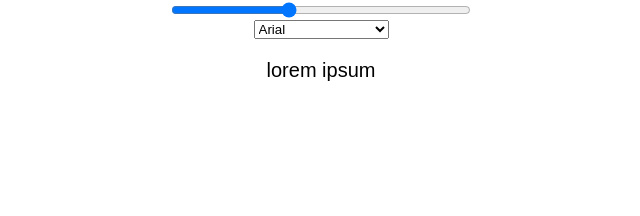
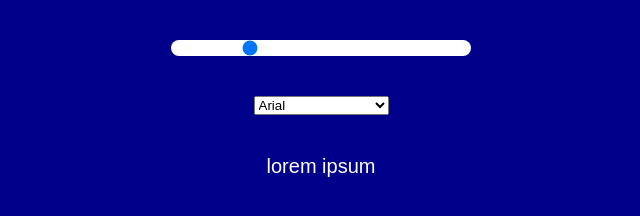
Before and after one commit to KingaCholewik/FontChanger, a website: page index.html in a window 1280 px wide. Shown: the whole page, without its empty margins (319-959 px from the left). Drawn offline with Linux system fonts and the light colour scheme.

Commit message:
Stylling

```diff
--- a/index.html
+++ b/index.html
@@ -8,7 +8,7 @@
   <script src="app.js"></script>
 </head>
 <body>
-  <input type="range" class="rangeInput" min="1" max="50" value="20" placeholder="">
+  <input type="range" class="rangeInput" min="10" max="50" value="20" placeholder="">
   <select class="fontSelector">
     <option value="Arial">Arial</option>
     <option value="Times New Roman">Times New Roman</option>
--- a/style.css
+++ b/style.css
@@ -10,11 +10,26 @@ body{
   justify-content: start;
   align-items: center;
   font-family: Arial;
+  background-color: darkblue;
+  color: white;
 }
 .rangeInput{
   width: 300px;
+
+  -webkit-appearance: none;
+background: white;
+outline: 0;
+margin: 40px 0;
+border-radius: 10px;
+cursor: pointer;
 }
+
 
 .sampleText{
   font-size: 20px;
 }
+
+
+select{
+  margin: 0px 0px 20px 0px;
+}
```
